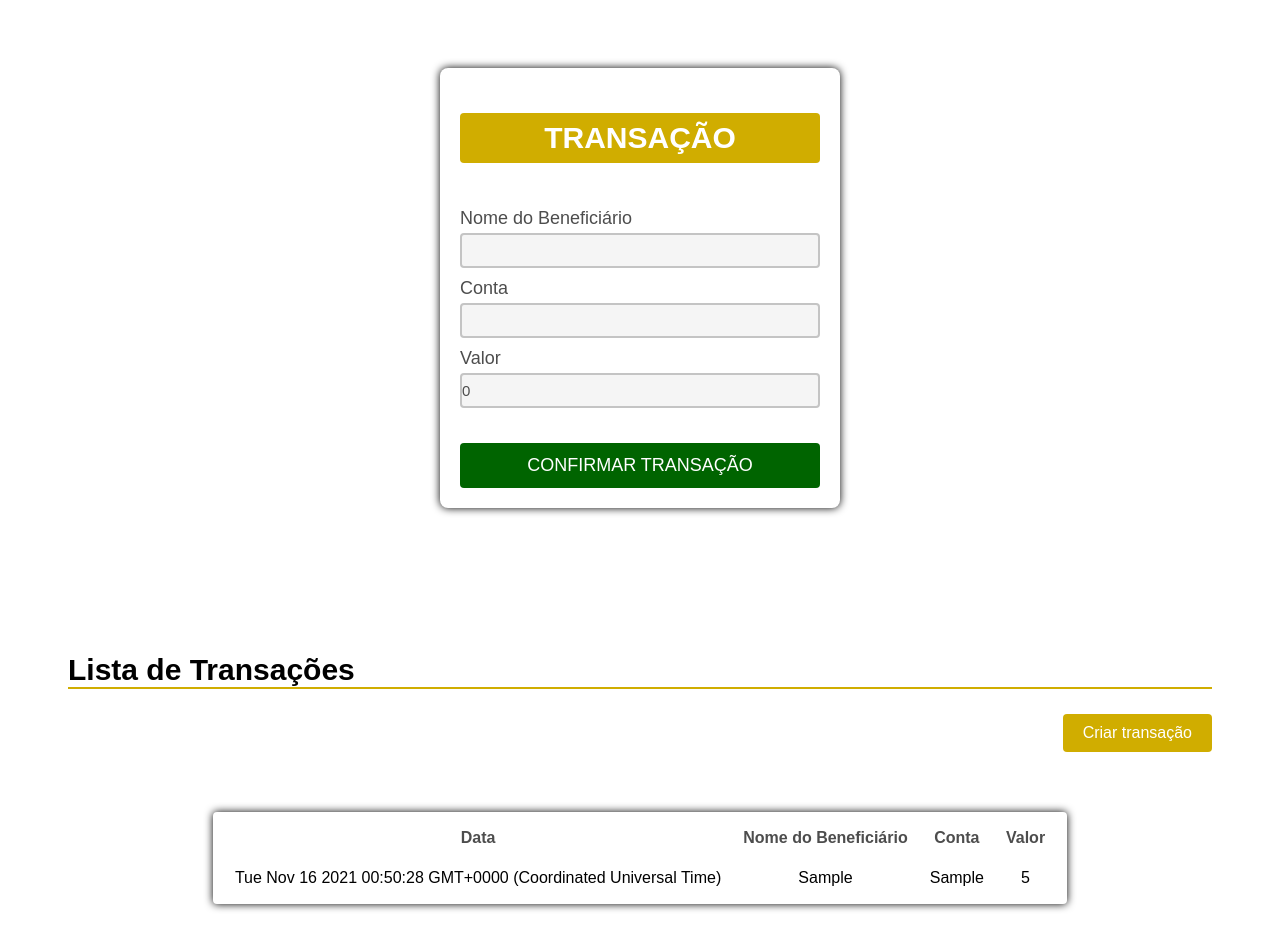
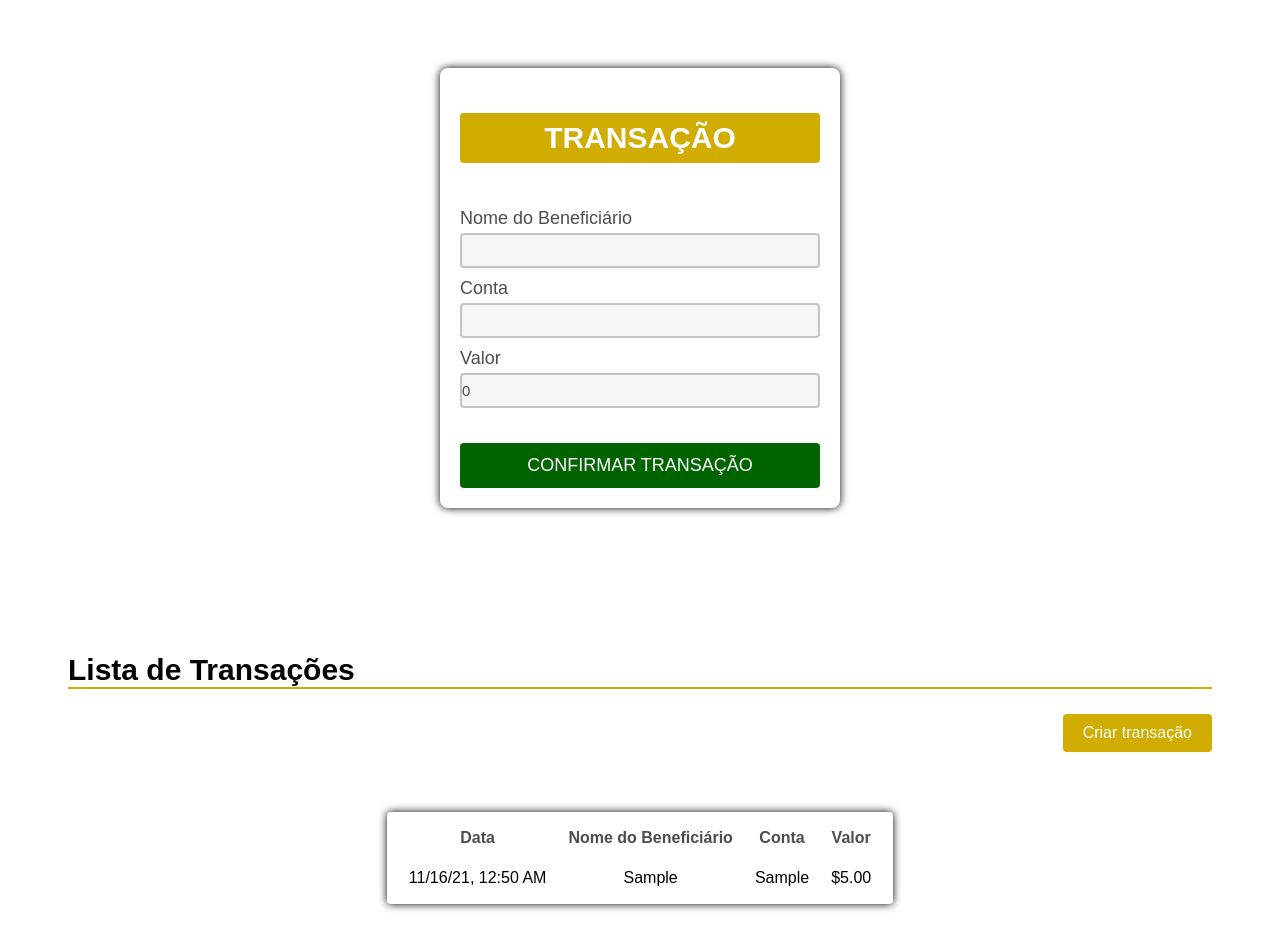
Before and after one commit to expedito16/goldBank, an Angular app: page / in a window 1280 px wide. Both pictures are taken after typing "Sample", "Sample", "5" into the empty fields and a click on the button "CONFIRMAR TRANSAÇÃO". Shown: the top 950 px of the page. Built offline with nearby package versions, Linux system fonts and the light colour scheme.

Commit message:
Adicionando pipe de nos campos de valor e data

```diff
--- a/src/app/view/listar-transacao/listar-transacao.component.html
+++ b/src/app/view/listar-transacao/listar-transacao.component.html
@@ -15,10 +15,10 @@
 
     <tbody *ngIf="transacao.length > 0; else listaTransferenciasVazia">
       <tr *ngFor="let item of transacao" class="tabela__linha">
-        <td class="tabela__conteudo">{{item.data}}</td>
+        <td class="tabela__conteudo">{{item.data | date: "short"}}</td>
         <td class="tabela__conteudo">{{item.nome}}</td>
         <td class="tabela__conteudo">{{item.conta}}</td>
-        <td class="tabela__conteudo">{{item.valor}}</td>
+        <td class="tabela__conteudo">{{item.valor | currency}}</td>
       </tr>
     </tbody>
   </table>
```
